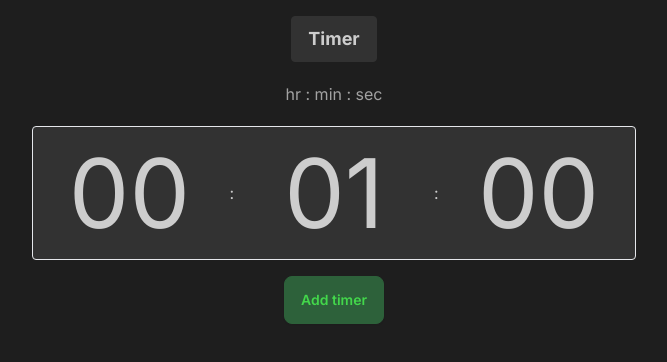
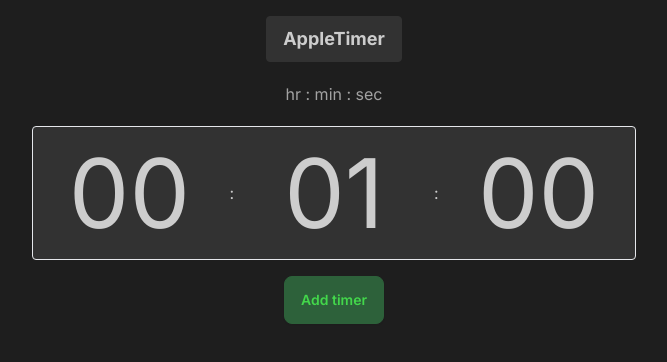
Before and after one commit to RemiLisciandra/apple-timer, a Next.js app: page / in a window 1280 px wide. Shown: the top 362 px of the page, without its empty margins (306-973 px from the left). Built offline with nearby package versions, Linux system fonts and the light colour scheme.

Commit message:
correction

```diff
--- a/app/page.js
+++ b/app/page.js
@@ -70,7 +70,7 @@
 
   return (
     <Main className="min-h-full">
-      <Title>Timer</Title>
+      <Title>AppleTimer</Title>
       <Legend>hr : min : sec</Legend>
       <div className="border rounded grid grid-flow-col gap-5 text-center auto-cols-max mt-5 bg-base-200 px-4 py-2">
         <div className="flex flex-col items-center w-40">
```
